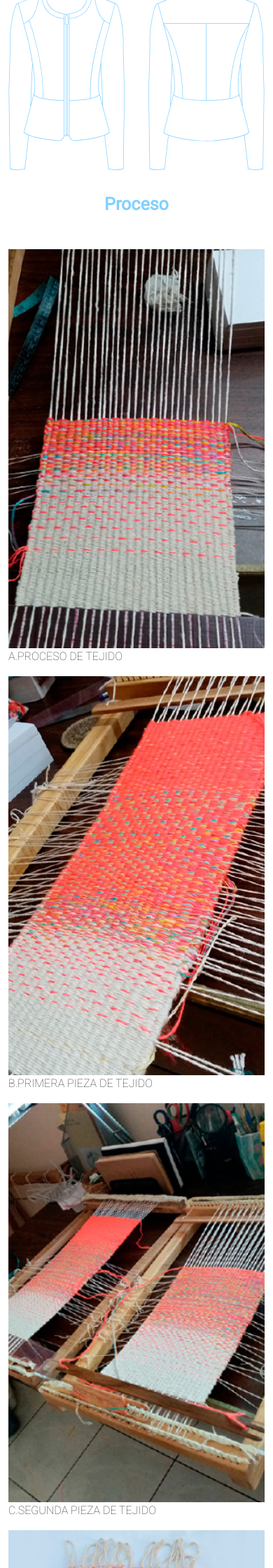
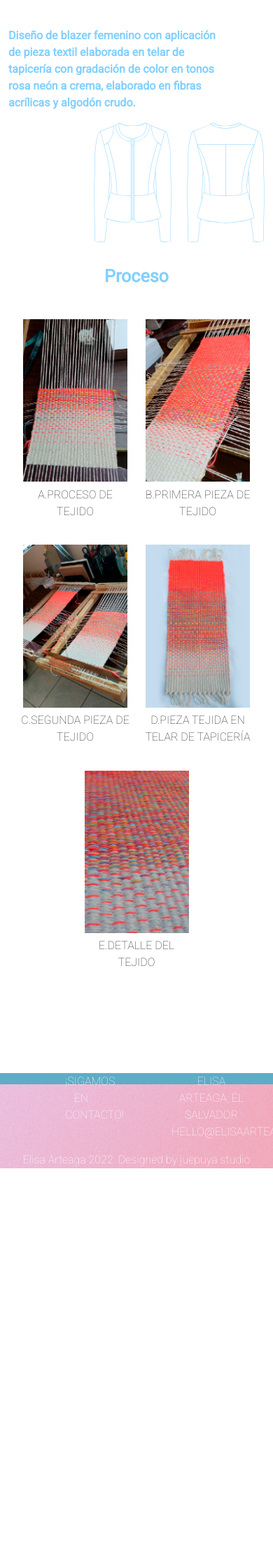
Before and after one commit to Alca1707/WebPage-ElisaArteaga, a PHP site: page /matina.php in a window 390 px wide; the page is wider, and only the part inside the window is pictured. Shown: the part 558-2798 px from the top of that part at 70% size. After the commit the page ends 2227 px from the top of that part, so only its background shows below. Run offline with PHP 8.4, Linux system fonts and the light colour scheme.

Commit message:
Matina responsive

```diff
--- a/css/baseStyle.css
+++ b/css/baseStyle.css
@@ -223,11 +223,11 @@ ion-icon {
     margin-bottom: 0px;
 }
 
-#wonderwareGallery{
+#manualGallery{
     text-align: center;
 }
 
-.wonderwareGalleryItem{
+.manualGalleryItem{
     width: 225px;
     height: auto;
     padding: 6.5px !important;
@@ -247,12 +247,20 @@ ion-icon {
 }
 
 @media (max-width:768px){
-    #WONDERWARE{
-      /*  background-image:url(../img/Carrusel_01_Tlaloquines.jpg);*/
+/* FOOTER */
+    #footerMedia{
+      background-image:url(../img/Footer_movil_01.jpg);
     }
 
-    #WONDERWARE img{
-        /*visibility: hidden;*/
+    .containerFooter img{
+        visibility: hidden;
+    }
+
+    .containerText{
+        position: static;
+        top: 0%;
+        left: 00%;
+        transform: translate(0%, 0%);
     }
 }
 
@@ -329,7 +337,7 @@ ion-icon {
     color:  #81D0FF;
     font-size: 25px;
     text-align: center;
-    padding: 30px;
+    margin: 30px;
 }
 
 .matinaTextOver{
@@ -422,7 +443,7 @@ ion-icon {
         margin-bottom: 0px;
     }
 
-    .wonderwareGalleryItem{
+    .manualGalleryItem{
         width: 175px;
         height: auto;
         padding: 6.5px !important;
--- a/footer.html
+++ b/footer.html
@@ -1,19 +1,20 @@
 <footer class="containerFooter">
     <div id="SENDED" class="messageft">Información enviada correctamente</div>
-    <div id="FAILED" class="messageft">Error al enviar la información, por favor intentelo más tarde</div>
+    <div id="FAILED" class="messageft">Error al enviar la información, por favor inténtelo más tarde</div>
     <img src="img/Footer.jpg" class="fullWidthImg" alt="Footer background">
-    <div class="containerText">
+    <div id="footerMedia" class="containerText">
       <div class="row">
-        <a href="index.php#" class="col-lg-2" id="logoFooter"><img src="img/EA logo_contorno.svg" alt="Elisa Arteaga logo"></a>
-        <p class="col-lg-2 textFooter">¡Sigamos en contacto!</p>
-        <a href="https://www.instagram.com/era.estudio/" class="col-lg-1 footerImg"><img src="img/instagram icono.svg" alt="Instagram logo"></a>
-        <a href="https://www.linkedin.com/in/elisa-arteaga/" class="col-lg-1 footerImg"><img src="img/linked in icono.svg" alt="LinkedIn logo"></a>
-        <p class="col-lg-5 textFooter">Elisa Arteaga, El Salvador Hello@elisaarteaga.com</p>
+        <a href="index.php#" class="col-lg-2 col-md-2 col-sm-2 col-2" id="logoFooter"><img src="img/EA logo_contorno.svg" alt="Elisa Arteaga logo"></a>
+        <p class="col-lg-2 col-md-3 col-sm-3 col-2 textFooter">¡Sigamos en contacto!</p>
+        <a href="https://www.instagram.com/era.estudio/" class="col-lg-1 col-md-1 col-sm-1 col-1 footerImg"><img src="img/instagram icono.svg" alt="Instagram logo"></a>
+        <a href="https://www.linkedin.com/in/elisa-arteaga/" class="col-lg-1 col-md-1 col-sm-1 col-1 footerImg"><img src="img/linked in icono.svg" alt="LinkedIn logo"></a>
+        <p class="col-lg-5 col-md-4 col-sm-4 col-4 textFooter">Elisa Arteaga, El Salvador Hello@elisaarteaga.com</p>
       </div>
 
       <div class="row">
         <p id="textFooterCredits">Elisa Arteaga 2022. Designed by juepuya studio</p>
       </div>
+
     </div>
   </footer>
 </body>
--- a/matina.php
+++ b/matina.php
@@ -7,25 +7,25 @@
 
     <div class="ImgMainBackground">
         <img src="img/Matina_01.jpg" class="fullWidthImg" alt="">
-        <p class="col-lg-2 matinaTextOver">Un nuevo comienzo, el nacimiento de un nuevo día que surge entre las nubes y trae esa sensación de paz, de pureza, de posibilidad. Tierno arcoíris que llena de energía el cuerpo y el alma.</p>
+        <p class="col-lg-2 col-md-7 col-sm-8 col-10 matinaTextOver">Un nuevo comienzo, el nacimiento de un nuevo día que surge entre las nubes y trae esa sensación de paz, de pureza, de posibilidad. Tierno arcoíris que llena de energía el cuerpo y el alma.</p>
     </div>
 
     <div class="container espaciado80 bodyFooter">
         <div class="row">
             <div class="clearfix">
-                <p id="matinaText" class="col-lg-3 float-start">Diseño de blazer femenino con aplicación de pieza textil elaborada en telar de tapicería con gradación de color en tonos rosa neón a crema, elaborado en fibras acrílicas y algodón crudo. </p>
-                <img src="img/Matina-Boceto_08.svg" class="col-lg-3 float-end" alt="">
+                <p id="matinaText" class="col-lg-3 col-md-5 col-sm-6 col-10 float-start">Diseño de blazer femenino con aplicación de pieza textil elaborada en telar de tapicería con gradación de color en tonos rosa neón a crema, elaborado en fibras acrílicas y algodón crudo. </p>
+                <img src="img/Matina-Boceto_08.svg" class="col-lg-3 col-md-5 col-sm-6 col-8 float-end" alt="">
             </div>
         </div>
         <div class="row">
             <p id="procesoMatina">Proceso</p>
         </div>
-        <div class="row rowMatina">
-            <div class="col-lg-auto"><img src="img/Matina_03.jpg" alt=""><p>A.PROCESO DE TEJIDO</p></div>
-            <div class="col-lg-auto"><img src="img/Matina_04.jpg" alt=""><p>B.PRIMERA PIEZA DE TEJIDO</p></div>
-            <div class="col-lg-auto"><img src="img/Matina_05.jpg" alt=""><p>C.SEGUNDA PIEZA DE TEJIDO</p></div>
-            <div class="col-lg-auto"><img src="img/Matina_06.jpg" alt=""><p>D.PIEZA TEJIDA EN TELAR DE TAPICERÍA</p></div>
-            <div class="col-lg-auto"><img src="img/Matina_07.jpg" alt=""><p>E.DETALLE DEL TEJIDO</p></div>
+        <div id="manualGallery" class="row rowMatina">
+            <div class="manualGalleryItem"><img src="img/Matina_03.jpg" class="manualGalleryItem" alt=""><p>A.PROCESO DE TEJIDO</p></div>
+            <div class="manualGalleryItem"><img src="img/Matina_04.jpg" class="manualGalleryItem" alt=""><p>B.PRIMERA PIEZA DE TEJIDO</p></div>
+            <div class="manualGalleryItem"><img src="img/Matina_05.jpg" class="manualGalleryItem" alt=""><p>C.SEGUNDA PIEZA DE TEJIDO</p></div>
+            <div class="manualGalleryItem"><img src="img/Matina_06.jpg" class="manualGalleryItem" alt=""><p>D.PIEZA TEJIDA EN TELAR DE TAPICERÍA</p></div>
+            <div class="manualGalleryItem"><img src="img/Matina_07.jpg" class="manualGalleryItem" alt=""><p>E.DETALLE DEL TEJIDO</p></div>
         </div>
     </div>
 
```
Also changed, not shown: other parts of css/baseStyle.css (+47 -1 lines), wonderware.php (+6 -6 lines), img/Footer_movil_01.jpg (added).
